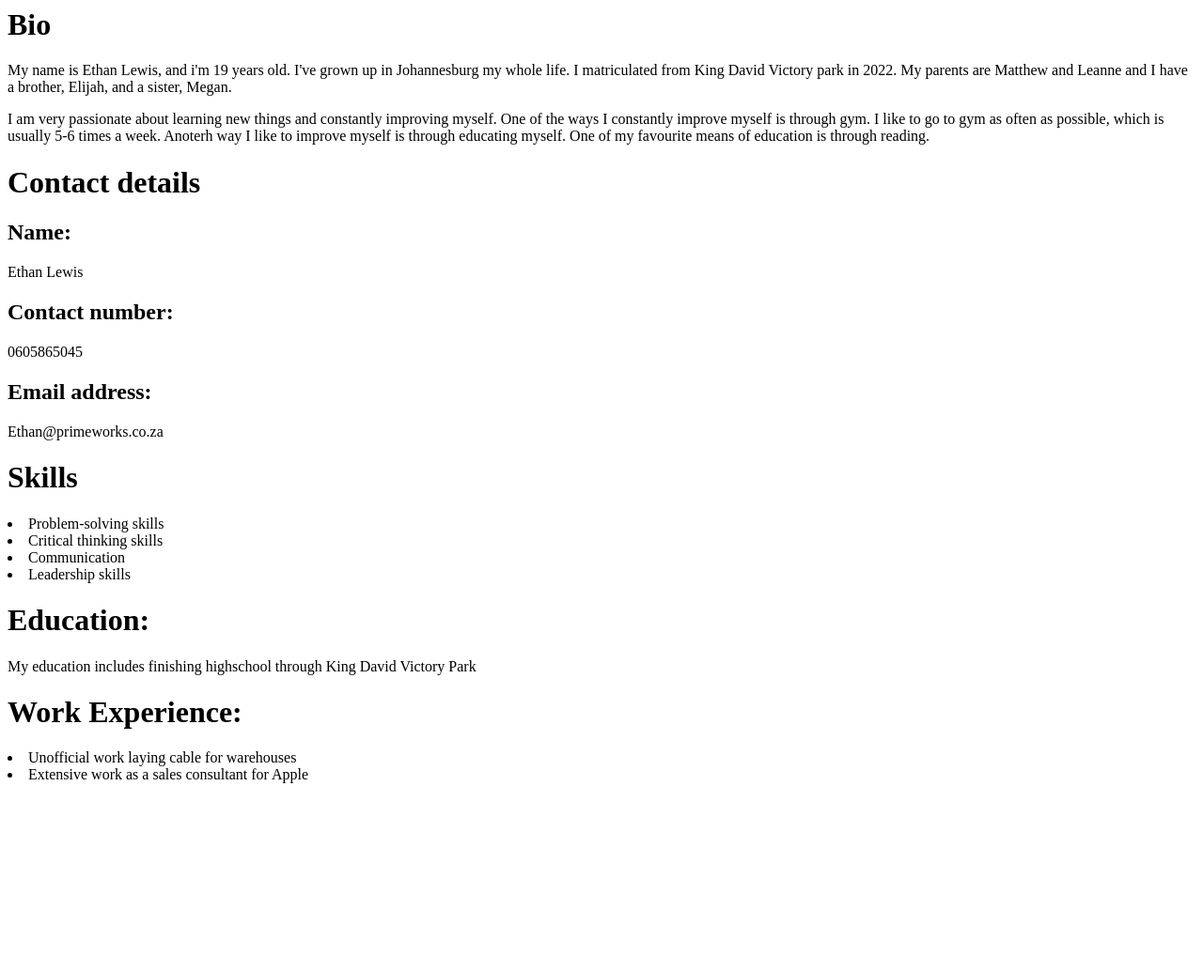
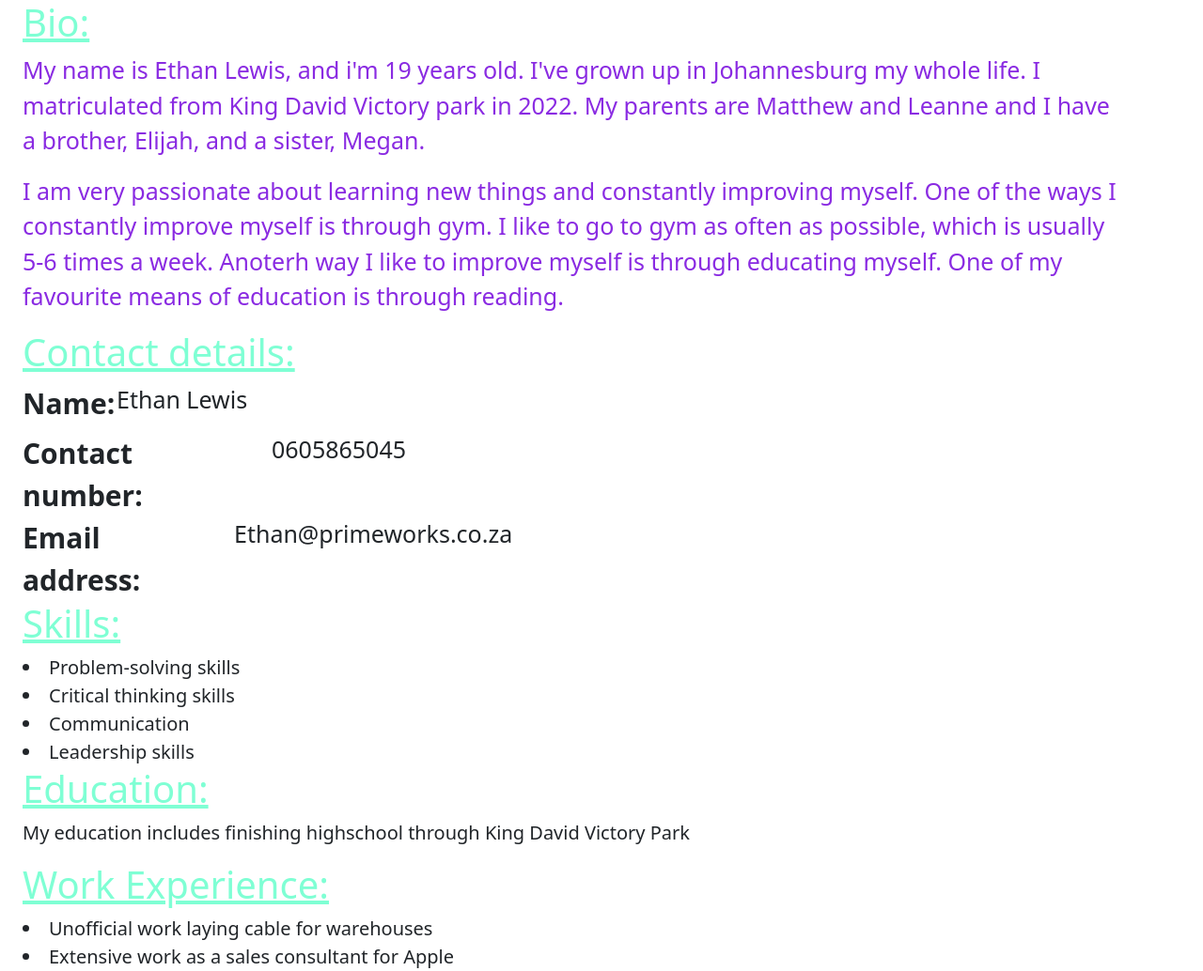
Before and after one commit to EthanLewis2204/MyCV, a plain HTML site: page index.html in a window 1280 px wide. Shown: the whole page at 94% size. Before the commit the page ends 842 px from the top, so only its background shows below. Drawn offline with nearby package versions, Linux system fonts and the light colour scheme.

Commit message:
Add files via upload

```diff
--- a/index.html
+++ b/index.html
@@ -1,35 +1,116 @@
+
 <html>
     <head>
+        <link href="https://cdn.jsdelivr.net/npm/bootstrap@5.3.1/dist/css/bootstrap.min.css" rel="stylesheet"
+        integrity="sha384-4bw+/aepP/YC94hEpVNVgiZdgIC5+VKNBQNGCHeKRQN+PtmoHDEXuppvnDJzQIu9" crossorigin="anonymous">
+
         <title> My CV </title>
     </head>
 
+
     <body>
-        <h1> Bio </h1>
-        <p> My name is Ethan Lewis, and i'm 19 years old. I've grown up in Johannesburg my whole life. I matriculated
+        <div class="row">
+            <div class="col-md-1" style="width: 10px;"></div>
+            <div class="col-md-8">
+                <h1 style="color: aquamarine;"> <u>Bio: </u></h1>
+            </div>
+        </div>
+
+
+        <div class="row">
+            <div class="col-md-1" style="width: 10px;"></div>
+            <div class="col-md-11">
+                <p style="color:blueviolet; font-size: 25px;"> My name is Ethan Lewis, and i'm 19 years old. I've grown up in Johannesburg my whole life. I matriculated
                 from King David Victory park in 2022. My parents are Matthew and Leanne and I have a brother, Elijah, and
-            a sister, Megan. </p>
+                a sister, Megan.
+                </p>
+            </div>
+        </div>
 
-        <p> I am very passionate about learning new things and constantly improving myself. One of the ways I constantly
+
+        <div class="row">
+            <div class="col-md-1" style="width: 10px;"></div>
+            <div class="col-md-11">
+                <p style="color:blueviolet; font-size: 25px" > I am very passionate about learning new things and constantly improving myself. One of the ways I constantly
                 improve myself is through gym. I like to go to gym as often as possible, which is usually 5-6 times a week.
                 Anoterh way I like to improve myself is through educating myself. One of my favourite means of education is
                 through reading. </p>
+            </div>
+        </div>
 
-        <h1> Contact details </h1>
-        <h2> Name:</h2> <p> Ethan Lewis</p>
-        <h2> Contact number: </h2> <p> 0605865045</p>
-        <h2> Email address: </h2> <p> Ethan@primeworks.co.za</p>
 
-        <h1> Skills </h1>
-        <li> Problem-solving skills </li>
-        <li> Critical thinking skills </li>
-        <li> Communication </li>
-        <li> Leadership skills </li>
+        <div class="row">
+            <div class="col-md-1" style="width: 10px;"></div>
+            <div class="col-md-8">
+                <h1 style="color: aquamarine;"> <u>Contact details: </u> </h1>
+            </div>
+        </div>
 
-        <h1> Education: </h1>
+
+        <div class="row">
+            <div class="col-md-1" style="width: 10px;"></div>
+            <div class="col-md-1" style="font-size: 30px; width: 100px">
+                <b> Name: </b>
+             </div>
+            <div class="col-md-3" style="font-size: 25px;">
+                <p> Ethan Lewis </p>
+            </div>
+        </div>
+
+        <div class="row">
+            <div class="col-md-1" style="width: 10px;"></div>
+            <div class="col-md-2" style="font-size: 30px; width: 265px">
+                <b> Contact number: </b>
+             </div>
+            <div class="col-md-1" style="font-size: 25px;">
+                <p> 0605865045 </p>
+            </div>
+        </div>
+
+        <div class="row">
+            <div class="col-md-1" style="width: 10px;"></div>
+            <div class="col-md-2" style="font-size: 30px; width: 225px">
+                <b> Email address: </b>
+             </div>
+            <div class="col-md-2" style="font-size: 25px;">
+                <p> Ethan@primeworks.co.za </p>
+            </div>
+        </div>
+
+        <div class="row">
+            <div class="col-md-1" style="width: 10px;"></div>
+            <div class="col-md-8">
+            <h1 style="color: aquamarine;"> <u>Skills: </u> </h1>
+
+            <div class="skills" style="font-size: 20px;">
+                <li style="font-size: 20px;"> Problem-solving skills </li>
+                <li style="font-size: 20px;"> Critical thinking skills </li>
+                <li style="font-size: 20px;"> Communication </li>
+                <li style="font-size: 20px;"> Leadership skills </li>
+            </div>
+        </div>
+
+        <div class="row">
+            <div class="col-md-1" style="width: 10px;"></div>
+            <div class="col-md-8">
+                <h1 style="color: aquamarine;"> <u>Education: </u></h1>
+                <div class="education" style="font-size: 20px;">
                     <p> My education includes finishing highschool through King David Victory Park </p>
+                </div>
 
-        <h1> Work Experience: </h1>
+            </div>
+        </div>
+
+
+        <div class="row">
+            <div class="col-md-1" style="width: 10px;"></div>
+            <div class="col-md-8">
+                <h1 style="color: aquamarine;"> <u>Work Experience: </u></h1>
+                <div class="work_experience" style="font-size: 20px;">
                     <li> Unofficial work laying cable for warehouses </li>
                     <li> Extensive work as a sales consultant for Apple</li>
+                </div>
+            </div>
+        </div>
     </body>
 </html>
```
Lines whose indentation alone changed are shown as unchanged.
